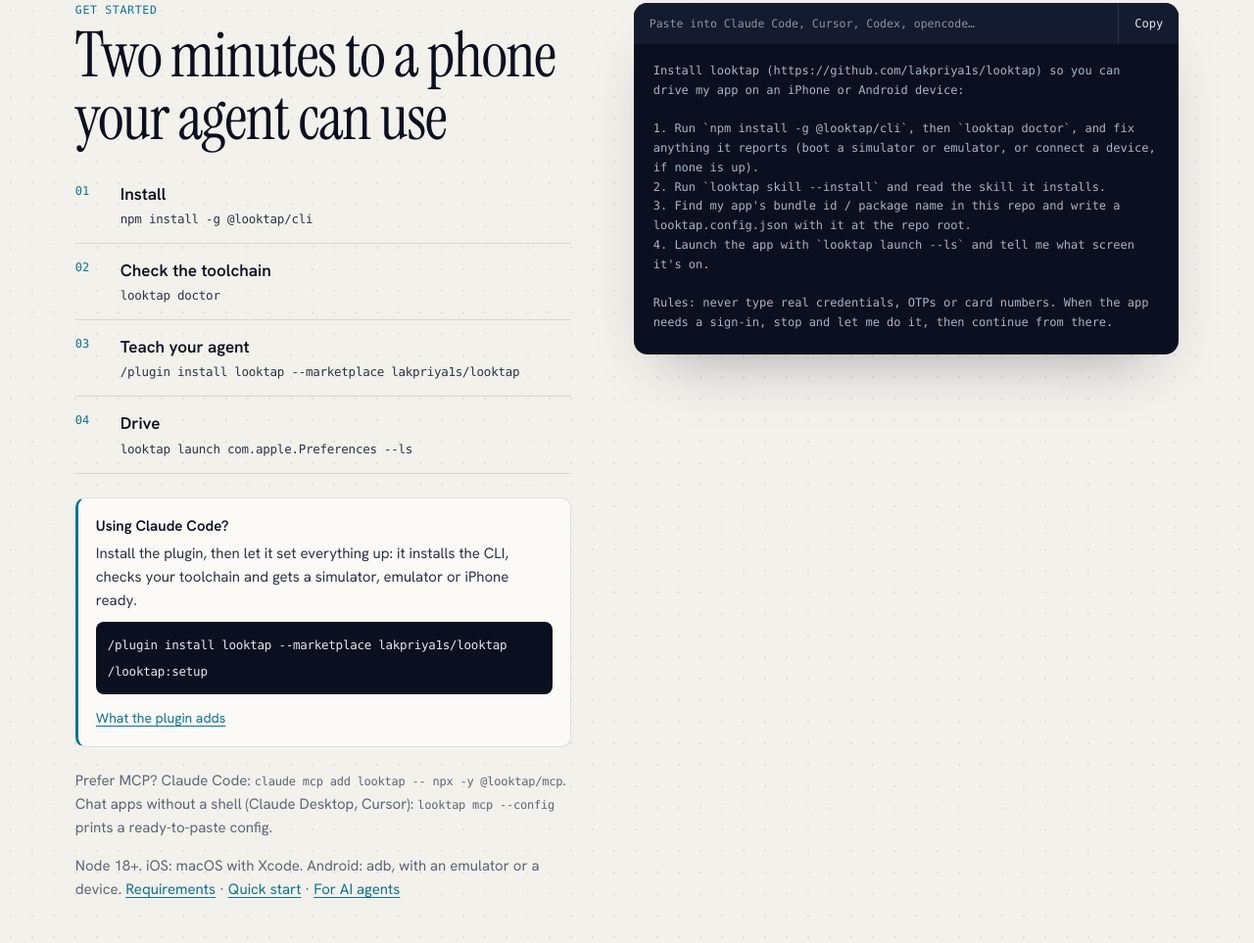
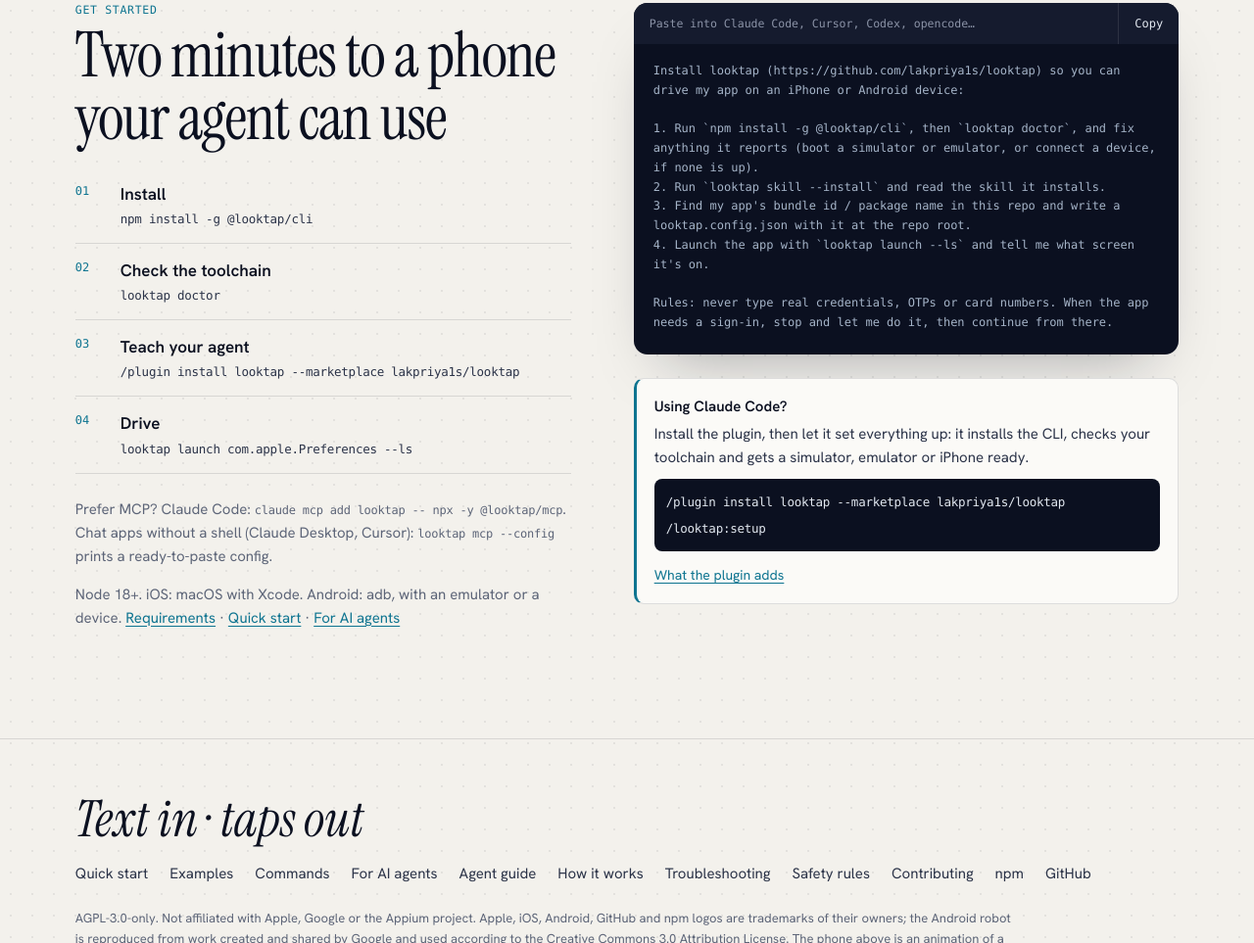
Before and after one commit to lakpriya1s/looktap, a website: page site/src/index.html in a window 1280 px wide. Shown: the part 2618-3581 px from the top of the page at 98% size. Drawn offline with Linux system fonts and the light colour scheme; a web font is replaced by a local one.

Commit message:
Site: put the Claude Code callout under the kickstart prompt, in the right column

```diff
--- a/site/src/index.html
+++ b/site/src/index.html
@@ -144,16 +144,10 @@
           <li><span>Teach your agent</span><code>/plugin install looktap --marketplace lakpriya1s/looktap</code></li>
           <li><span>Drive</span><code>looktap launch com.apple.Preferences --ls</code></li>
         </ol>
-        <div class="callout">
-          <p class="callout-title">Using Claude Code?</p>
-          <p>Install the plugin, then let it set everything up: it installs the CLI, checks your toolchain and gets a simulator, emulator or iPhone ready.</p>
-          <pre><code>/plugin install looktap --marketplace lakpriya1s/looktap
-/looktap:setup</code></pre>
-          <a href="docs/agents.html#claude-code-plugin">What the plugin adds</a>
-        </div>
         <p class="req">Prefer MCP? Claude Code: <code>claude mcp add looktap -- npx -y @looktap/mcp</code>. Chat apps without a shell (Claude Desktop, Cursor): <code>looktap mcp --config</code> prints a ready-to-paste config.</p>
         <p class="req">Node 18+. iOS: macOS with Xcode. Android: adb, with an emulator or a device. <a href="docs/quick-start.html#requirements">Requirements</a> · <a href="docs/quick-start.html">Quick start</a> · <a href="docs/agents.html">For AI agents</a></p>
       </div>
+      <div class="start-side">
       <div class="prompt-card">
         <div class="prompt-head"><span>Paste into Claude Code, Cursor, Codex, opencode…</span><button type="button" data-copy="#kickstart">Copy</button></div>
         <pre id="kickstart">Install looktap (https://github.com/lakpriya1s/looktap) so you can drive my app on an iPhone or Android device:
@@ -164,6 +158,14 @@
 4. Launch the app with `looktap launch --ls` and tell me what screen it's on.
 
 Rules: never type real credentials, OTPs or card numbers. When the app needs a sign-in, stop and let me do it, then continue from there.</pre>
+      </div>
+        <div class="callout">
+          <p class="callout-title">Using Claude Code?</p>
+          <p>Install the plugin, then let it set everything up: it installs the CLI, checks your toolchain and gets a simulator, emulator or iPhone ready.</p>
+          <pre><code>/plugin install looktap --marketplace lakpriya1s/looktap
+/looktap:setup</code></pre>
+          <a href="docs/agents.html#claude-code-plugin">What the plugin adds</a>
+        </div>
       </div>
     </div>
   </section>
--- a/site/src/styles.css
+++ b/site/src/styles.css
@@ -250,7 +250,7 @@
 .steps span { font-weight: 600; }
 .steps code { font-size: 12.5px; color: var(--ink-2); overflow-wrap: anywhere; }
 .req { color: var(--muted); font-size: 15px; }
-.callout { margin: 0 0 22px; padding: 16px 18px; border: 1px solid var(--line); border-left: 3px solid var(--accent); border-radius: 10px; background: var(--panel); }
+.callout { margin: 24px 0 0; padding: 16px 18px; border: 1px solid var(--line); border-left: 3px solid var(--accent); border-radius: 10px; background: var(--panel); }
 .callout p { margin: 0 0 10px; font-size: 15px; color: var(--ink-2); }
 .callout .callout-title { margin-bottom: 4px; font-weight: 600; color: var(--ink); }
 .callout pre { margin: 0 0 10px; padding: 10px 12px; border-radius: 8px; background: var(--term-bg); }
```
